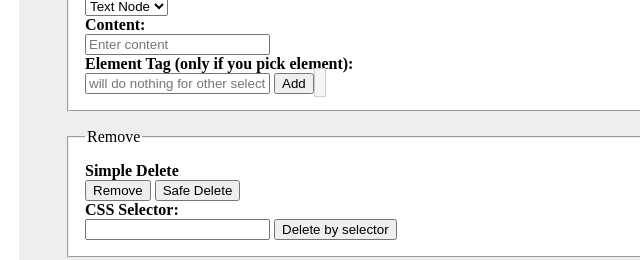
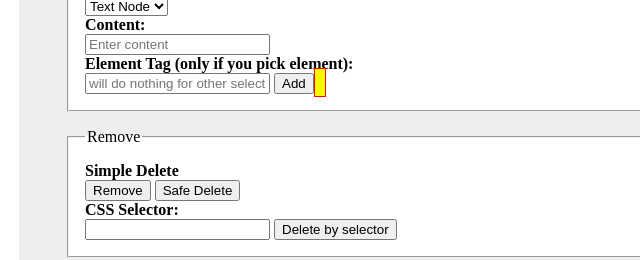
Before and after one commit to AungKyaw321/hw4_p1, a plain HTML site: page index.html in a window 1280 px wide. Shown: the part 757-1017 px from the top of the page, 21-661 px from the left. Drawn offline with Linux system fonts and the light colour scheme.

Commit message:
changed backgroud color to make it more distinct

```diff
--- a/index.html
+++ b/index.html
@@ -190,8 +190,8 @@
           <output
             id="output"
             style="
-              border: 1px solid #ccc;
-              background-color: #f5f5f5;
+              border: 1px solid red;
+              background-color: yellow;
               padding: 5px;
             "
           ></output>
```
